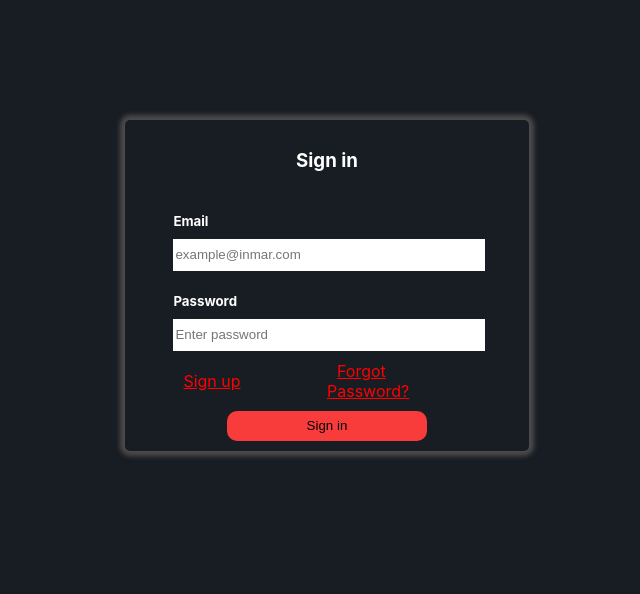
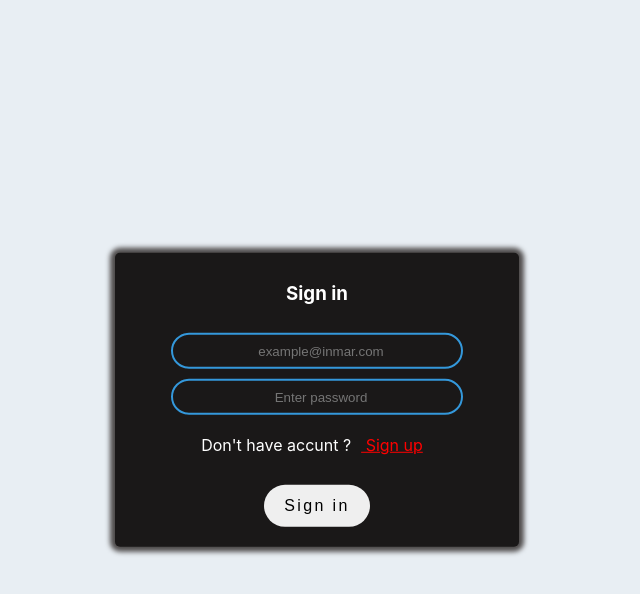
Before and after one commit to ShaktiMandal/EmployeeContact, a React (Create React App) app: page / in a window 1280 px wide. Shown: the top 594 px of the page, without its empty margins (323-963 px from the left). Built offline with nearby package versions, Linux system fonts and the light colour scheme.

Commit message:
Made style changes

```diff
--- a/src/App.css
+++ b/src/App.css
@@ -2,5 +2,5 @@
 {
   height: 100vh;
   width: 100%;
-  background-color: #171d23;
+  background-color: #e8eef3;
 }
--- a/src/components/resgistration.js
+++ b/src/components/resgistration.js
@@ -13,7 +13,6 @@ const Registration = (props) => {
                 {props.errorMsg == undefined || props.errorMsg.length === 0 ? null : <h4 style={{textAlign:"center", color: "red"}}>{props.errorMsg}</h4>}
             </div>
             <div className={classes.inputdiv}>
-                <h5>Email</h5>
                 <Input type="email"
                 name="email"
                 id = {props.emailId}
@@ -25,7 +24,6 @@ const Registration = (props) => {
 
             </div>
             <div className={classes.inputdiv }>
-                <h5>Password</h5>
                 <Input type="password"
                 name="password"
                 id = {props.passwordId}
@@ -36,7 +34,6 @@ const Registration = (props) => {
                 />
             </div>
             <div className={classes.inputdiv }>
-                <h5>Frist Name</h5>
                 <Input type="text"
                 name="firstName"
                 id = {props.firstNameId}
@@ -47,7 +44,6 @@ const Registration = (props) => {
                 />
             </div>
             <div className={classes.inputdiv }>
-                <h5>Last Name</h5>
                 <Input type="text"
                     name="lastName"
                 id = {props.lastNameId}
@@ -58,7 +54,6 @@ const Registration = (props) => {
                 />
             </div>
             <div className={classes.inputdiv }>
-                <h5>Adhar No</h5>
                 <Input type="text"
                 name="adharNo"
                 id = {props.adharId}
--- a/src/components/signin.js
+++ b/src/components/signin.js
@@ -9,10 +9,9 @@ const SignIn = (props) => {
                 <div className={classes.logInform}>
                     <h3>Sign in</h3>
                     <div>
-                        {props.errorMsg == undefined || props.errorMsg.length === 0 ? null : <h4 style={{textAlign:"center", color: "red"}}>{props.errorMsg}</h4>}
+                        {props.errorMsg == undefined || props.errorMsg.length === 0 ? null : <h4>{props.errorMsg}</h4>}
                     </div>
                     <div className={classes.inputdiv}>
-                        <h5>Email</h5>
                         <Input type="email"
                         id = {props.emailId}
                         name="email"
@@ -24,7 +23,6 @@ const SignIn = (props) => {
 
                     </div>
                     <div className={classes.inputdiv }>
-                        <h5>Password</h5>
                         <Input type="password"
                                  name="password"
                         id = {props.passwordId}
@@ -37,12 +35,8 @@ const SignIn = (props) => {
                     </div>
                     <div className={classes.HyperLinkItem}>
                         <div className={classes.SignUpLink}>
-                            <Hyperlink className={classes.SignUp} LinkedTo='/register'> Sign up </Hyperlink>
+                            Don't have accunt ?<Hyperlink className={classes.SignUp} LinkedTo='/register'> Sign up </Hyperlink>
                         </div>
-                        <div className={classes.ForgotPasswordLink}>
-                            <Hyperlink LinkedTo=''>Forgot Password?</Hyperlink>
-                        </div>
-
                     </div>
                     <div className={classes.loginbtndiv}>
                         <button className={classes.logInBtn}
--- a/src/style/Input.module.css
+++ b/src/style/Input.module.css
@@ -1,16 +1,36 @@
 .InputStyle
 {
-    width: 100%;
+    width: 90%;
     height: 30px;
-    border: none;
-    left: 0px;
-    top: 0px;
     outline: none;
-    border: none;
-
 }
 
- .InputStyle ~ input::placeholder
+/* input{
+    background: none;
+    border: 2px solid #3498db;
+    border-radius: 25px;
+    padding: 10px;
+    outline: none;
+    transition: 0.25s;
+} */
+
+input{
+    background: none;
+    border: 2px solid #3498db;
+    border-radius: 25px;
+    padding-left: 10px;
+    outline: none;
+    transition: 0.25s;
+    text-align: center;
+    color: white
+}
+
+input:focus{
+    width: 100%;
+    border-color: #2ecc71;
+}
+
+.InputStyle ~ input::placeholder
 {
     display: none;
 }
--- a/src/style/authentication.module.css
+++ b/src/style/authentication.module.css
@@ -1,40 +1,78 @@
+h4{
+    font-size: 15px;
+    font-weight: normal;
+    color: var(--clr-red);
+}
+
 .logInform
 {
     position: relative;
-    top: 15%;
-    left: 35%;
+    background-color: rgb(26, 24, 24);
+    top: 50%;
+    left: 50%;
+    transform: translate(-50%, -50%) ;
     display: grid;
     place-items: center;
     width: 30%;
     padding: 10px;
     border-radius: 5px;
     box-shadow: 0 0 5px 5px rgb(78, 75, 75);
+    text-align: center;
     color: var(--clr-form-bg);
 }
 
 .logInform div{
     width: 80%;
+    margin-bottom: 10px;
 }
 
 .logInform h5{
     margin-bottom: 10px;
 }
-
-.logInBtn
-{
-    margin: auto;
-    width: 200px;
-    height: 30px;
-    background: transparent;
+.logInBtn {
+    display: inline-block;
+    padding: .75rem 1.25rem;
+    border-radius: 10rem;
+    font-size: 1rem;
+    letter-spacing: .15rem;
+    transition: all .3s;
+    position: relative;
+    overflow: hidden;
+    z-index: 1;
     border: none;
     outline: none;
-    border-radius: 10px;
-    background-color: var(--clr-red);
 }
-
-.logInBtn:hover{
-    cursor: pointer;
-}
+    .logInBtn::after {
+      content: '';
+      color: black;
+      position: absolute;
+      bottom: 0;
+      left: 0;
+      width: 100%;
+      height: 100%;
+      background: transparent;
+      border-radius: 10rem;
+      z-index: -2;
+    }
+    .logInBtn::before {
+      content: '';
+      position: absolute;
+      bottom: 0;
+      left: 0;
+      width: 0%;
+      height: 100%;
+      background-color: var(--clr-red);
+      transition: all .3s;
+      border-radius: 10rem;
+      z-index: -1;
+    }
+    .logInBtn:hover {
+      color: #fff;
+      cursor: pointer;
+    }
+    .logInBtn:hover::before {
+        width: 100%;
+      }
 
 .loginbtndiv
 {
@@ -55,7 +93,6 @@
     .logInform
     {
         width: 70%;
-        left: 15%;
     }
 
     .logInform div{
```
